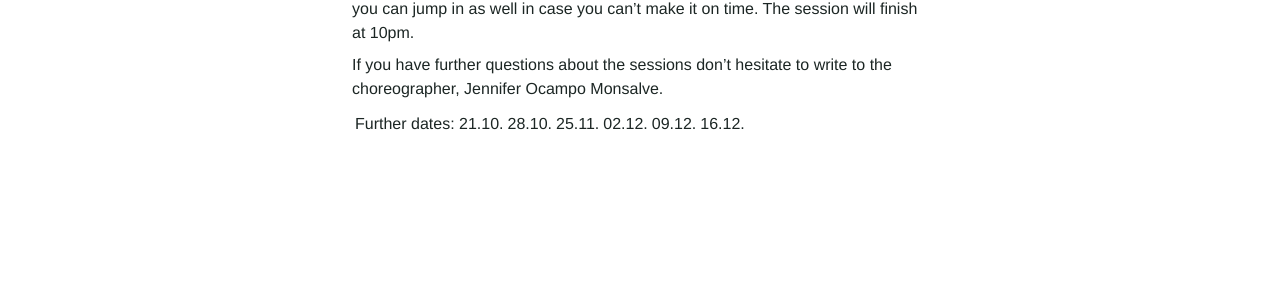
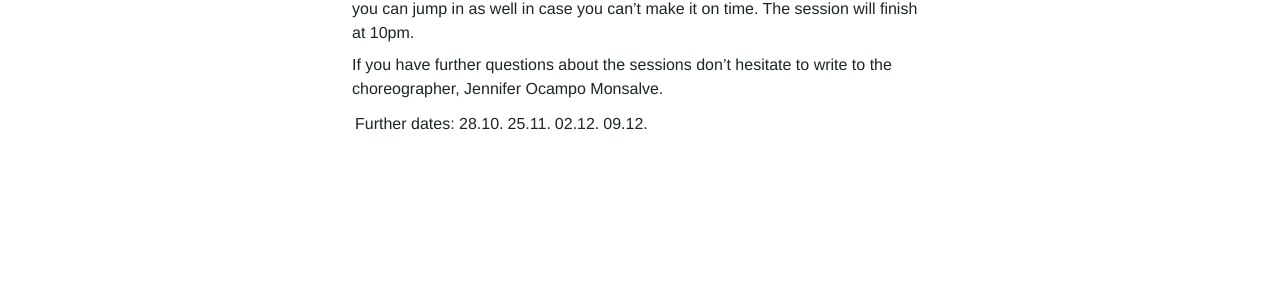
Before and after one commit to Kriesse/urbanraum, a Jekyll site: the page built from _events/2016-10-21-move.md, in a window 1280 px wide. Shown: the part 956-1237 px from the top of the page. Built offline with Jekyll 4.4.1, drawn with Linux system fonts in a browser that asks for light colours; nearby versions of some CDN libraries.

Commit message:
Update 2016-10-21-move.md

```diff
--- a/_events/2016-10-21-move.md
+++ b/_events/2016-10-21-move.md
@@ -31,7 +31,7 @@ description_en: |
 
   If you have further questions about the sessions don’t hesitate to write to the choreographer, Jennifer Ocampo Monsalve.
 
-  Further dates: 21.10. | 28.10. | 25.11. | 02.12. | 09.12. | 16.12.
+  Further dates: 28.10. | 25.11. | 02.12. | 09.12.
 
 description_de: |
 
@@ -43,7 +43,7 @@ description_de: |
 
   If you have further questions about the sessions don’t hesitate to write to the choreographer, Jennifer Ocampo Monsalve.
 
-  Further dates: 21.10. | 28.10. | 25.11. | 02.12. | 09.12. | 16.12.
+  Further dates: 28.10. | 25.11. | 02.12. | 09.12.
 
 
 ---
```
